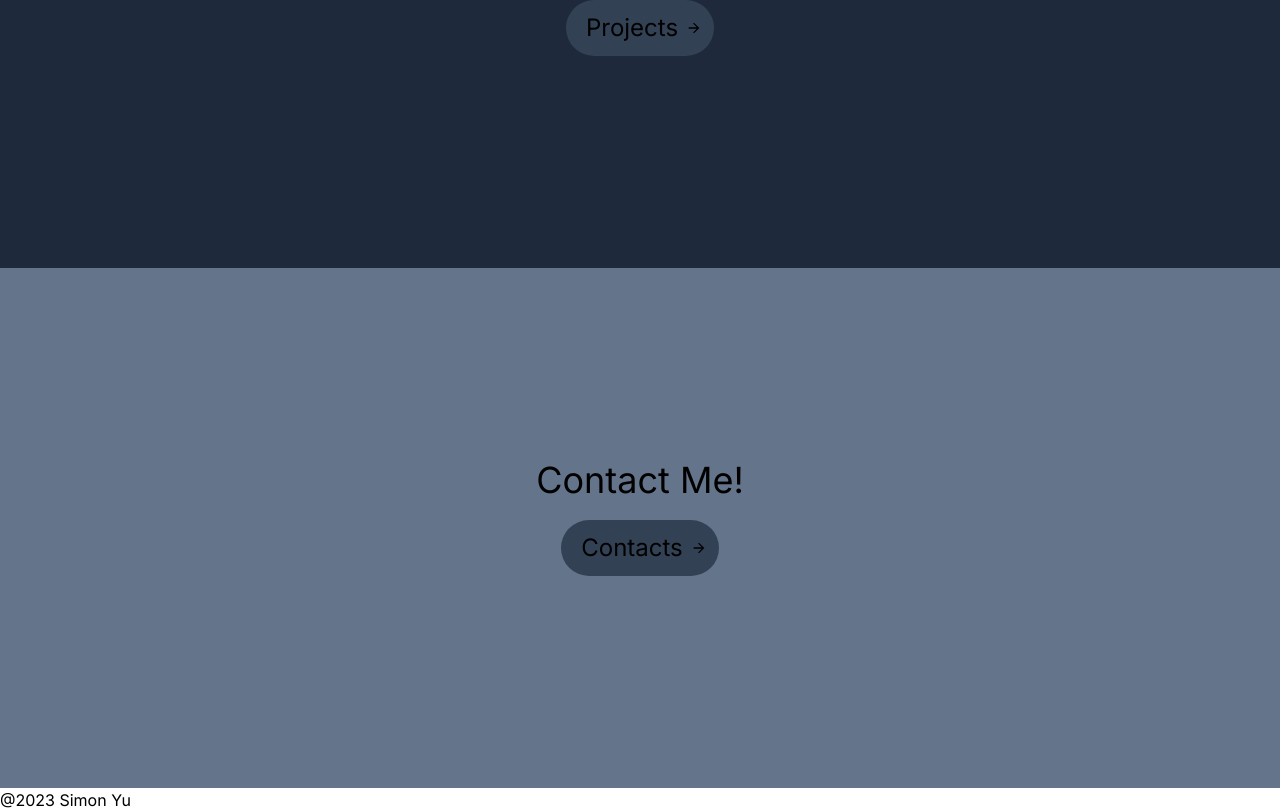
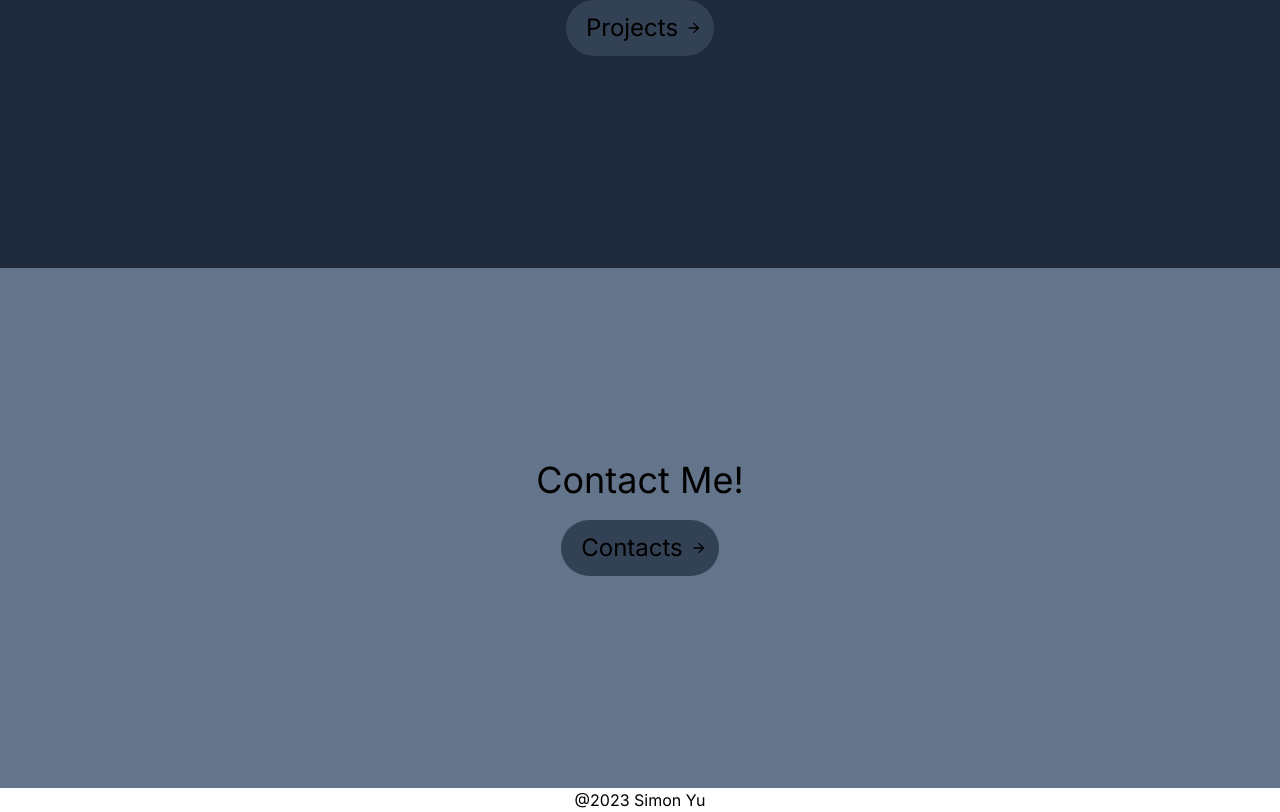
Before and after one commit to Simon7896/personal-website, a Next.js app: page / in a window 1280 px wide. Shown: the part 740-1552 px from the top of the page. Built offline with nearby package versions, Linux system fonts and the light colour scheme.

Commit message:
Centered Footer text

```diff
--- a/src/app/layout.tsx
+++ b/src/app/layout.tsx
@@ -29,7 +29,7 @@ const TopBar = () => {
 
 const Footer = () => {
  return (
-    <div>
+    <div className='bottom-0 text-center'>
       <footer>@2023 Simon Yu</footer>
     </div>
  )
```
